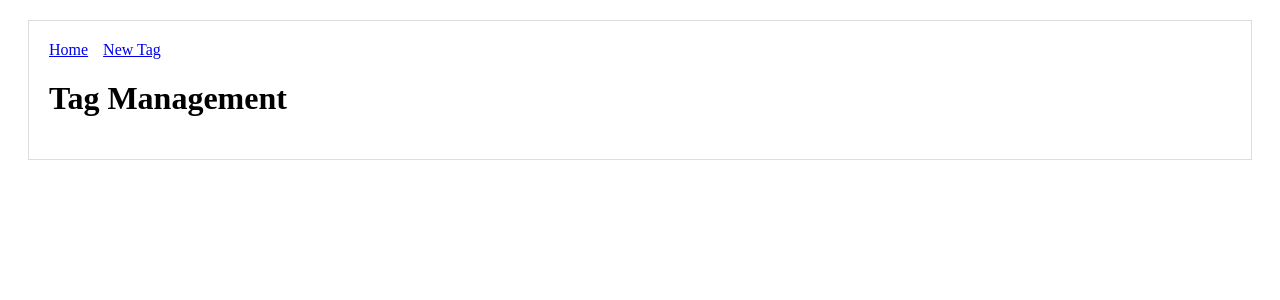
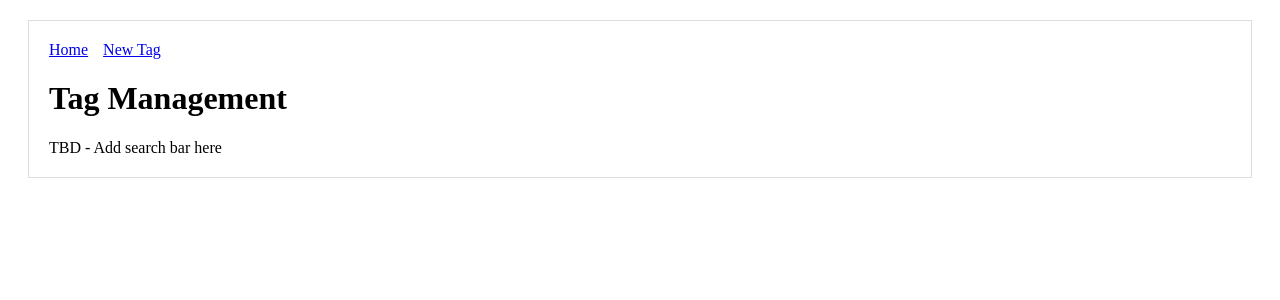
Before and after one commit to superliuwr/tag-tool-nextjs, a Next.js app: page / in a window 1280 px wide. Shown: the top 300 px of the page. Built offline with nearby package versions, Linux system fonts and the light colour scheme.

Commit message:
Add placeholder for search bar

```diff
--- a/pages/index.js
+++ b/pages/index.js
@@ -3,6 +3,9 @@ import Layout from '../components/BasicLayout'
 const Index = () => (
     <Layout>
         <h1>Tag Management</h1>
+        <div>
+            TBD - Add search bar here
+        </div>
     </Layout>
 )
 
```
